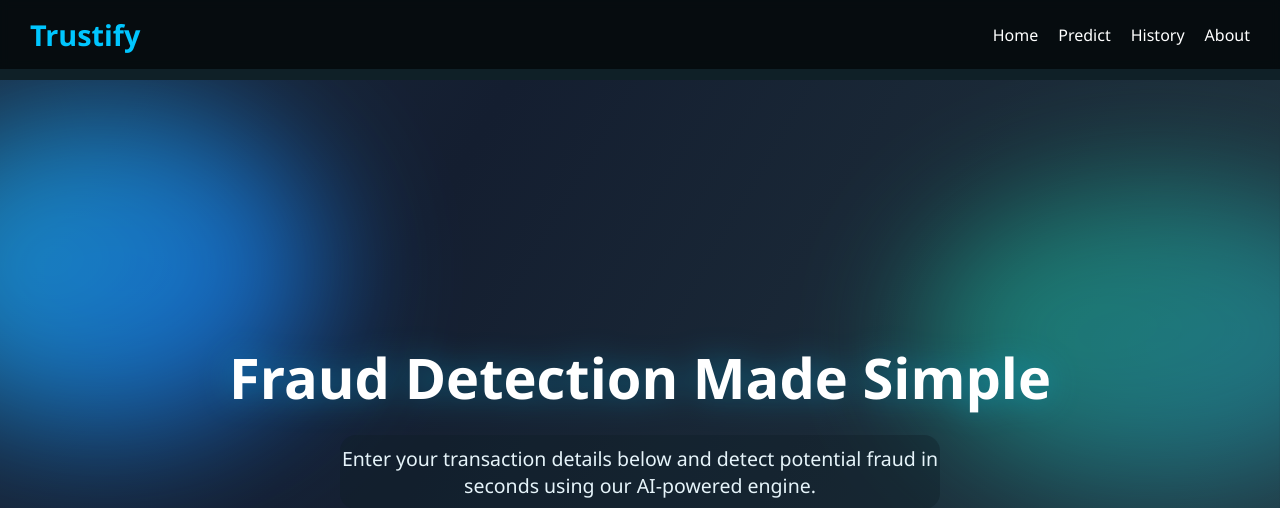
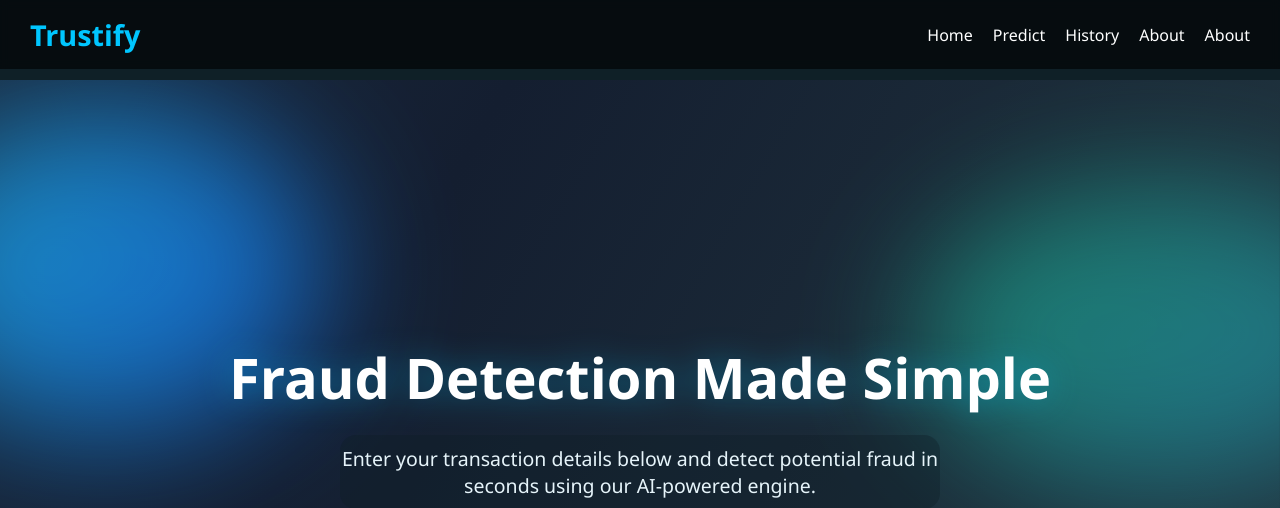
Before and after one commit to ayanshaikh29/trustify-Fraud-detection-system, a Flask app: page /predict in a window 1280 px wide. Shown: the top 508 px of the page. Run offline with Flask 3, Linux system fonts and the light colour scheme.

Commit message:
Update predict.html

```diff
--- a/templates/predict.html
+++ b/templates/predict.html
@@ -313,6 +313,7 @@
       <a href="/predict">Predict</a>
       <a href="/history">History</a>
       <a href="/about">About</a>
+      <a href="/about">About</a>
 
     </nav>
   </div>
```
